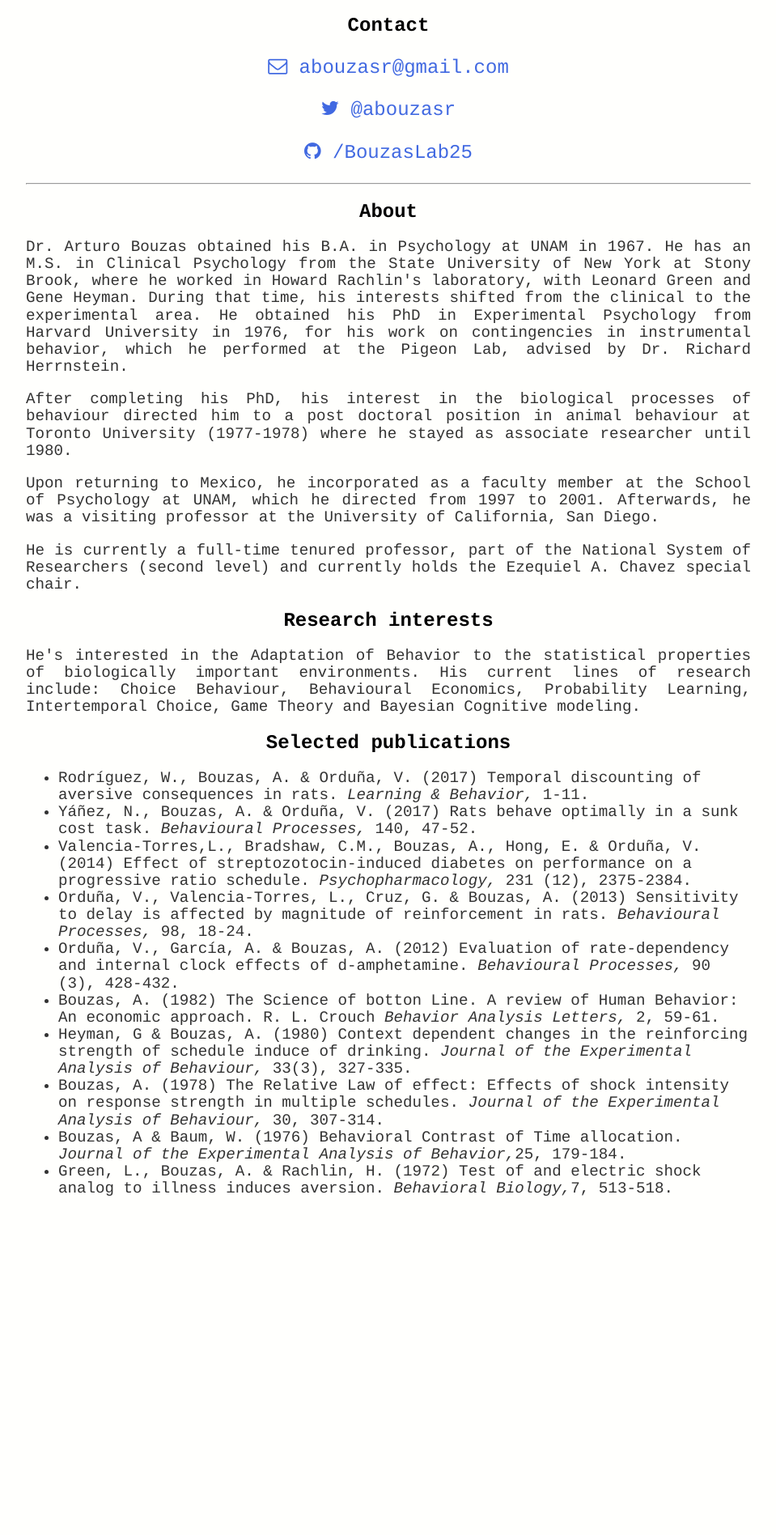
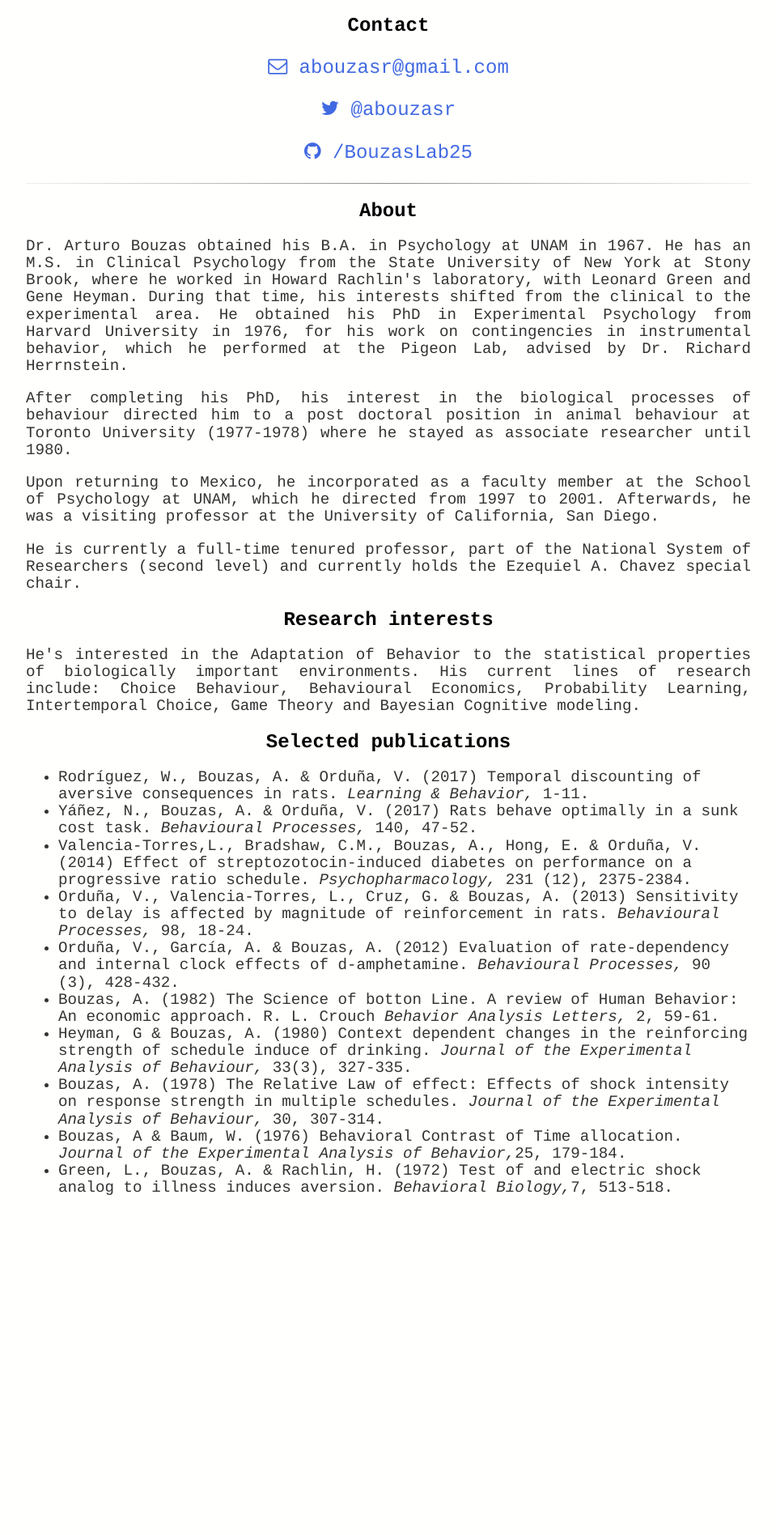
Before and after one commit to BouzasLab25/bouzaslab25.github.io, a Jekyll site: the page built from people/arturo.html, in a window 1280 px wide. Shown: the part 674-2570 px from the top of the page at 81% size, without its empty margins (160-1119 px from the left). Built offline with Jekyll 4.4.1, drawn with Linux system fonts in a browser that asks for light colours.

Commit message:
Update arturo.html

```diff
--- a/people/arturo.html
+++ b/people/arturo.html
@@ -19,7 +19,7 @@ title: Lab25 Arturo
  <p>
  <a class= 'link' href="https://github.com/BouzasLab25" target="_blank"><i class="fa fa-github"></i> /BouzasLab25</a><br>
   </p>
-<hr>
+<hr class="style14">
  <h2>About</h2>
 
  <p class='text'> Dr. Arturo Bouzas obtained his B.A. in Psychology at UNAM in 1967. He has an M.S. in Clinical Psychology from the State University of New York at Stony Brook, where he worked in Howard Rachlin's laboratory, with Leonard Green and Gene Heyman. During that time, his interests shifted from the clinical to the experimental area. He obtained his PhD in Experimental Psychology from Harvard University in 1976, for his work on contingencies in instrumental behavior, which he performed at the Pigeon Lab, advised by Dr. Richard Herrnstein. </p>
```
